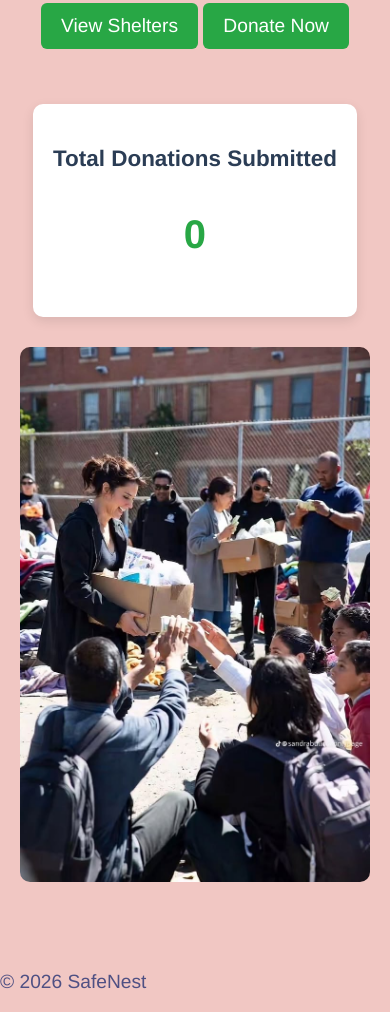
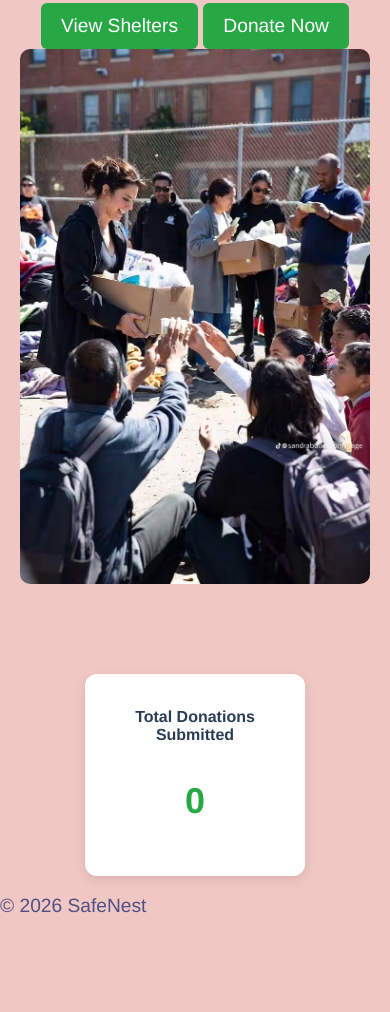
Before and after one commit to Naima0987/Final-project, a plain HTML site: page index.html in a window 390 px wide. Shown: the part 855-1867 px from the top of the page. After the commit the page ends 1791 px from the top, so only its background shows below. Drawn offline with Linux system fonts and the light colour scheme.

Commit message:
Fixed homepage layout after adding donation counter

```diff
--- a/index.html
+++ b/index.html
@@ -18,6 +18,7 @@
     </nav>
 </header>
 
+
 <main>
     <section class="hero">
 
@@ -29,17 +30,20 @@ This website is designed to connect people with trusted children’s shelters an
 
         <a href="shelters.html" class="btn">View Shelters</a>
         <a href="donations.html" class="btn">Donate Now</a>
-    </div>
-    <div class="donation-counter">
-    <h3>Total Donations Submitted</h3>
-    <p id="donation-count">0</p>
-</div>
+
 
     <div class="hero-image">
         <img src="bckg.jpg" alt="Children receiving support">
     </div>
 
 </section>
+<div class="counter-wrapper">
+    <div class="donation-counter">
+        <h3>Total Donations Submitted</h3>
+        <p id="donation-count">0</p>
+    </div>
+</div>
+
 </main>
 
 <footer>
--- a/styles.css
+++ b/styles.css
@@ -200,11 +200,18 @@ section h2 {
     margin-top: 10px;
     font-weight: bold;
 }
+.counter-wrapper {
+    position: absolute;
+    top: 110px;
+    right: 20px;
+    z-index: 10;
+}
+
 .donation-counter {
     background: white;
-    margin-top: 25px;
-    padding: 20px;
-    border-radius: 10px;
+    width: 220px;
+    padding: 18px;
+    border-radius: 12px;
     text-align: center;
     box-shadow: 0 4px 12px rgba(0,0,0,0.1);
 }
@@ -212,10 +219,20 @@ section h2 {
 .donation-counter h3 {
     color: #2b3d55;
     margin-bottom: 10px;
+    font-size: 16px;
 }
 
 #donation-count {
-    font-size: 40px;
+    font-size: 36px;
     font-weight: bold;
     color: #28a745;
 }
+
+@media (max-width: 768px) {
+    .counter-wrapper {
+        position: static;
+        display: flex;
+        justify-content: center;
+        margin-top: 20px;
+    }
+}
```
